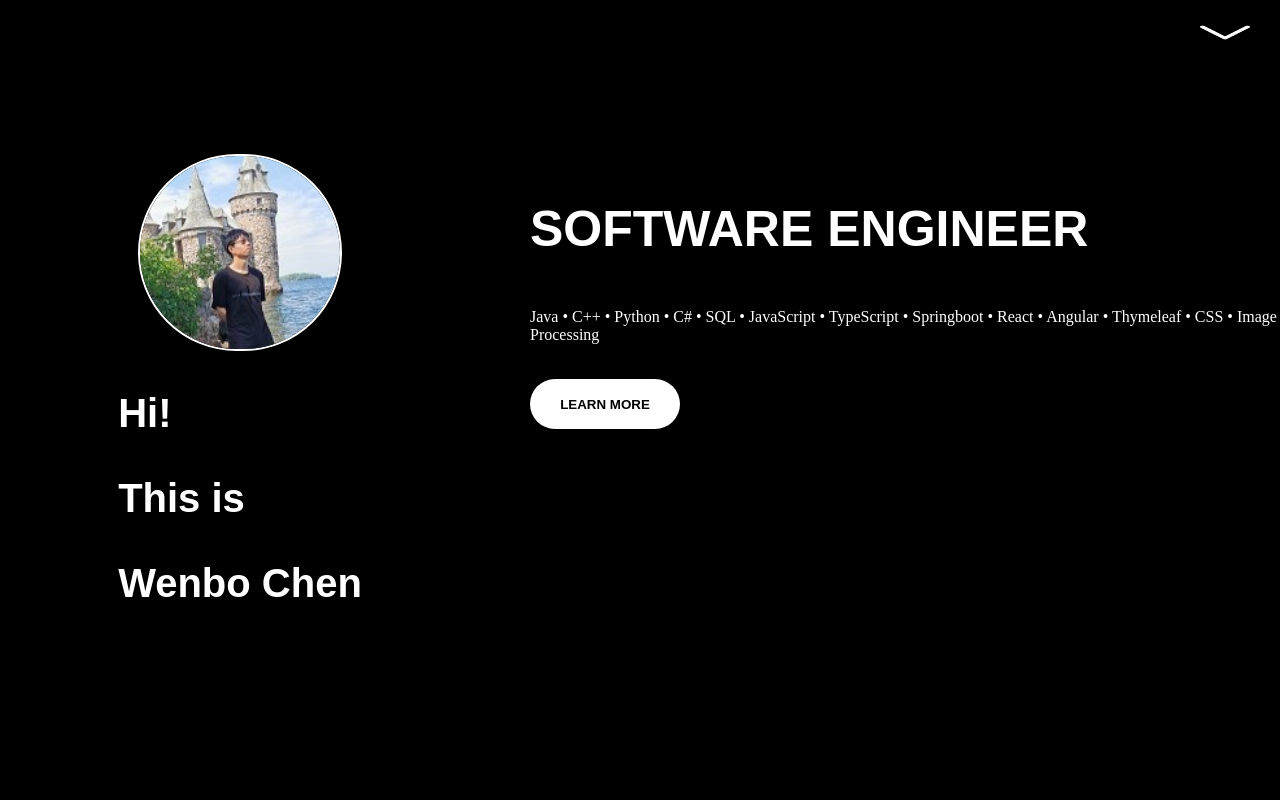
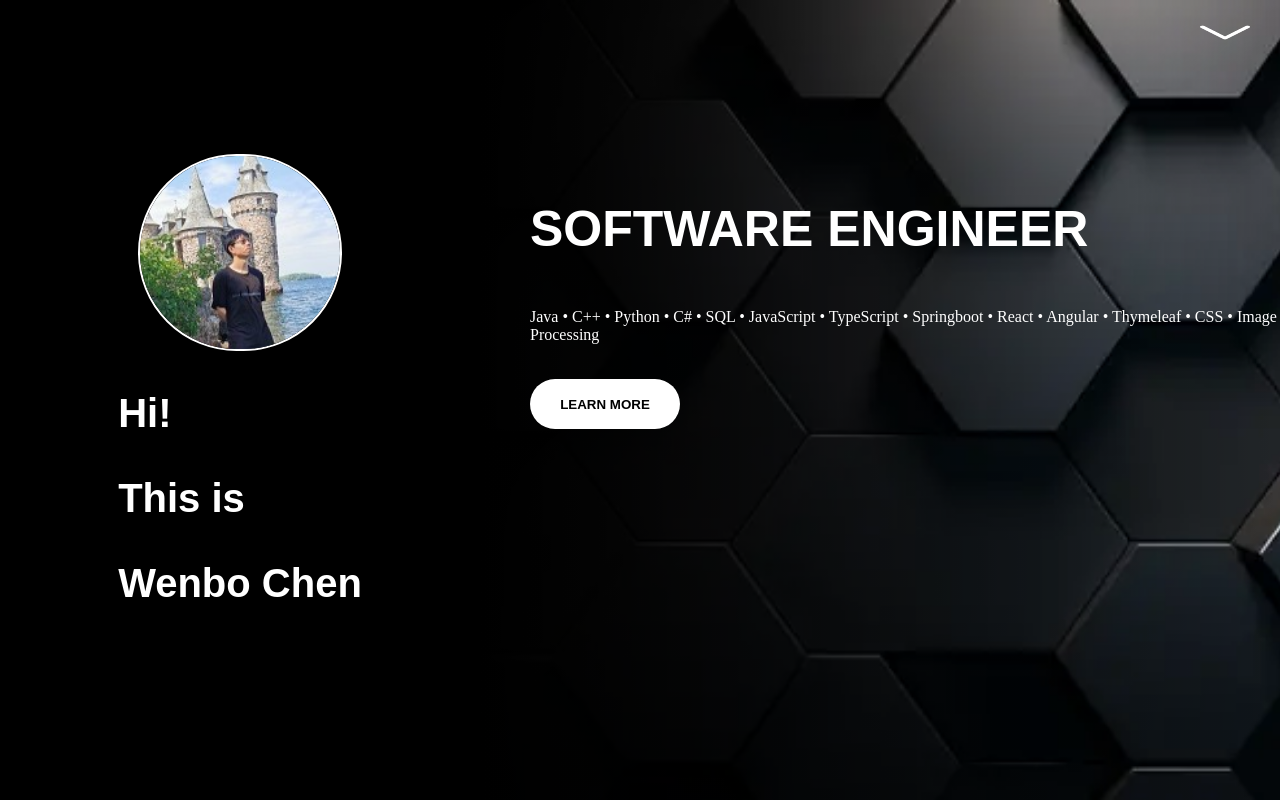
Before and after one commit to wenbo2978/MyPage, a plain HTML site: page index.html in a window 1280 px wide. Drawn offline with Linux system fonts and the light colour scheme; the site is published under a folder, as on GitHub Pages, so addresses that start at the root find nothing.

Commit message:
Update index.css

```diff
--- a/css/index.css
+++ b/css/index.css
@@ -60,7 +60,7 @@ body{
 
   background-color: rgb(0, 0, 0);
   color: white;
-  background-image: linear-gradient(to right, black, transparent), url("/images/black_bg.png");
+  background-image: linear-gradient(to right, black, transparent), url("../images/black_bg.png");
   background-size: cover;
   background-position: center;
   background-repeat: no-repeat;
```
